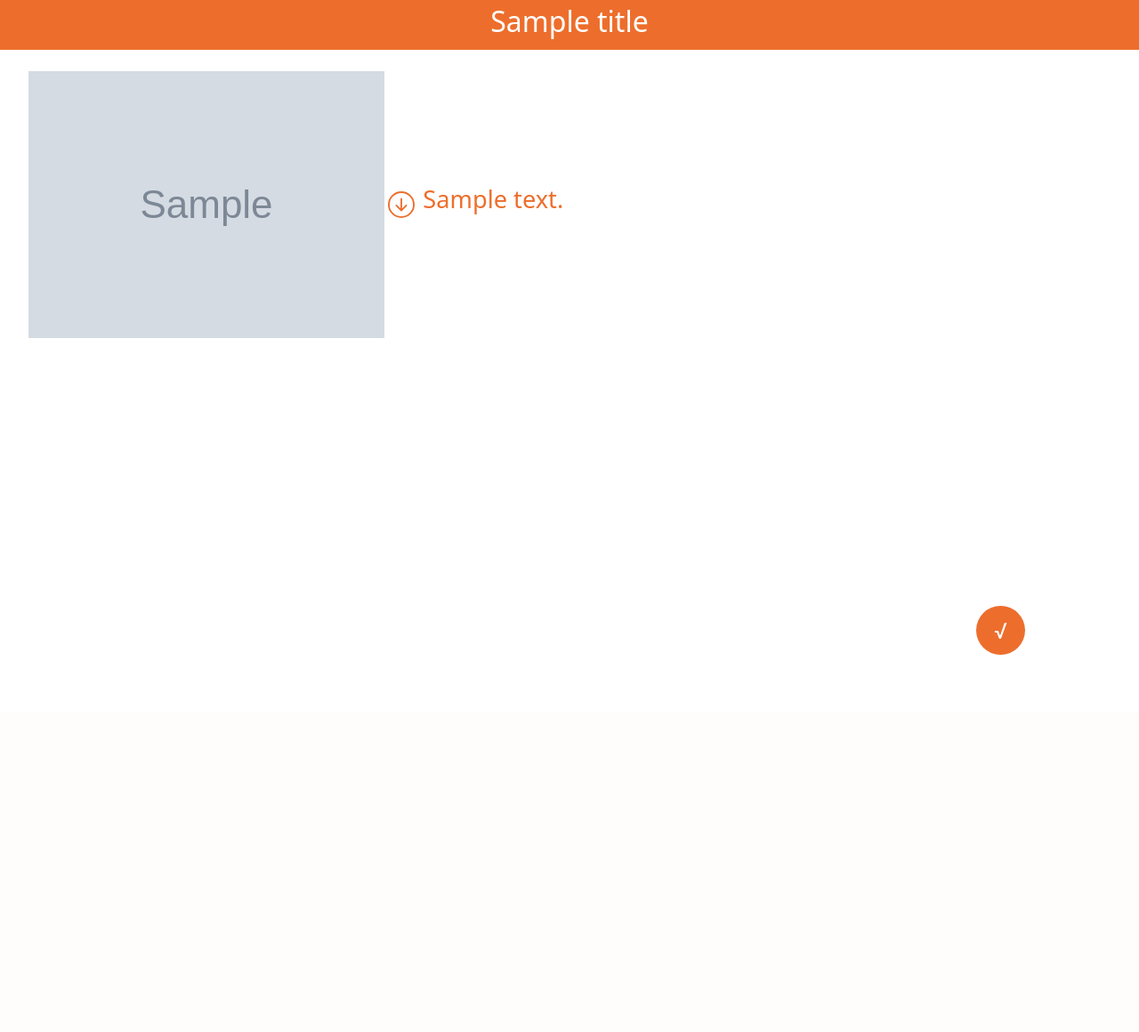
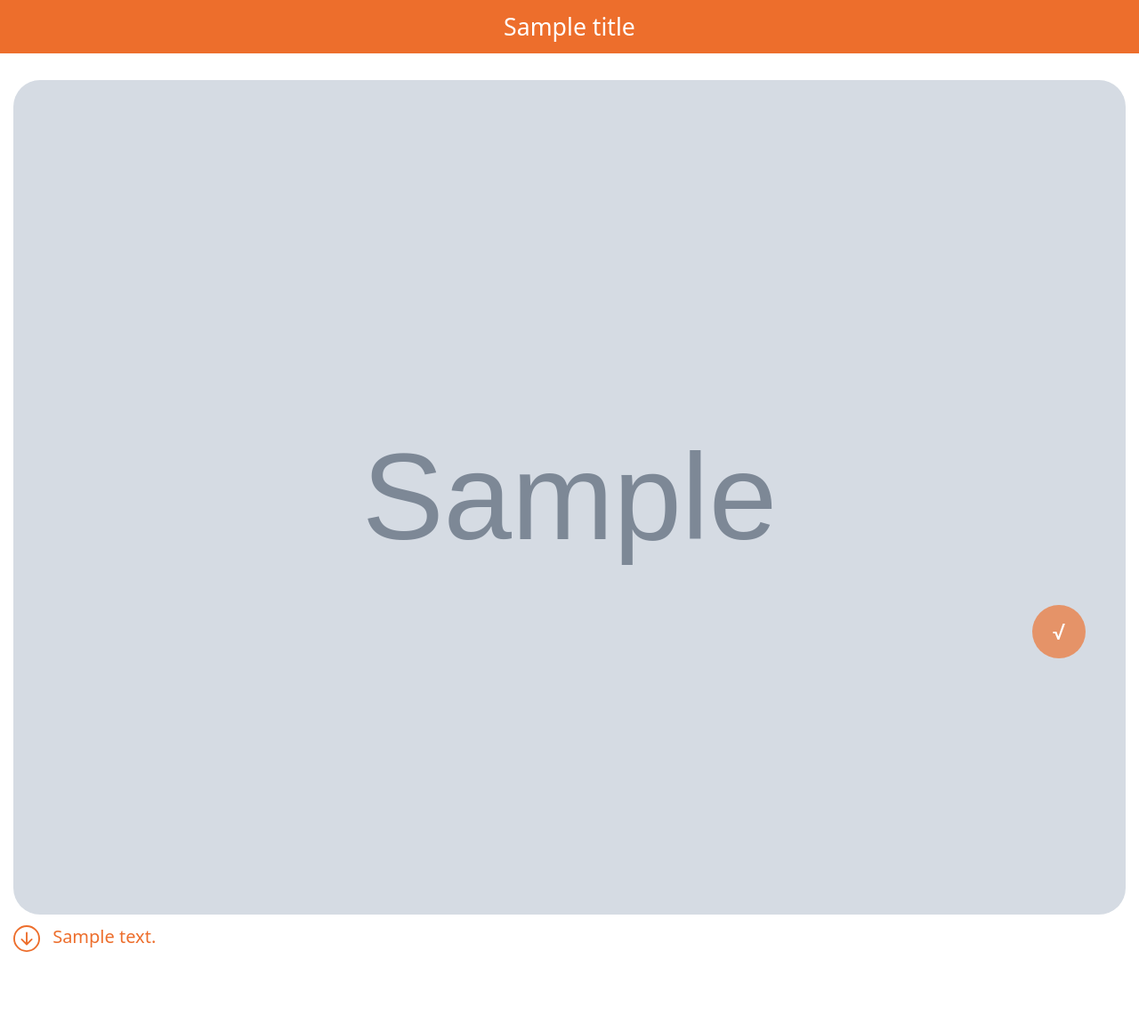
Before and after one commit to CYCKCN/AVATA, a Flask app: template frontend/templates/instruction.html in a window 1280 px wide. Shown: the whole page at 89% size. Before the commit the page ends 736 px from the top, so only its background shows below. Run offline with Flask 2, Linux system fonts and the light colour scheme; the template is opened without the code that fills it: most values are stand-ins (such as "Sample title", 1, 10 or a date in 2020); grey boxes marked "Sample" are stand-in pictures; some web fonts are replaced.

Commit message:
Update instruction.html

```diff
--- a/frontend/templates/instruction.html
+++ b/frontend/templates/instruction.html
@@ -1,6 +1,7 @@
 {% extends 'base.html' %}
 
 {% block head %}
+<!--
 <style>
 .full{
     width:100%;
@@ -57,9 +58,69 @@
     font-size: 150%;
 }
 </style>
+-->
+<style>
+::-webkit-scrollbar {
+    display: none; /* for Chrome, Safari, and Opera */
+}
+.full{
+    width:100%;
+}
+.head{
+    position: fixed;
+    top: 0;
+    width:100%;
+    height:60px;
+    background-color:#ED6E2C;
+    text-align: center;
+}
+.head span{
+    color: white;
+    font-size: 20pt;
+    position: relative;
+    top:10px;
+}
+.guide{
+    width:100%;
+    padding: 30px 15px;
+    margin-top: 60px;
+}
+.guide div{
+    width:100%;
+    margin-bottom: 60px;
+}
+.guide img{
+    width:100%;
+    border: white;
+    border-radius: 30px;
+    margin-bottom: 10px;
+}
+.guide span{
+    color:#ED6E2C;
+    margin-left: 10px;
+    font-size: 15pt;
+}
+input{
+    position: fixed;
+    width:60px;
+    height:60px;
+    bottom: 60px;
+    right: 60px;
+    background-color: #ed702cab;
+    border: #ED6E2C;
+    border-radius: 50%;
+    color: white;
+    font-size: 150%;
+}
+input:hover{
+    background-color: #ed702c;
+}
+</style>
+
 {% endblock %}
 
 {% block content %}
+
 <form method="post" class="full">
     <div class="full">
         <div class="head">
@@ -79,4 +140,5 @@
         <input type="submit" name="input" value="√">
     </div>
 </form>
+
 {% endblock %}
```
